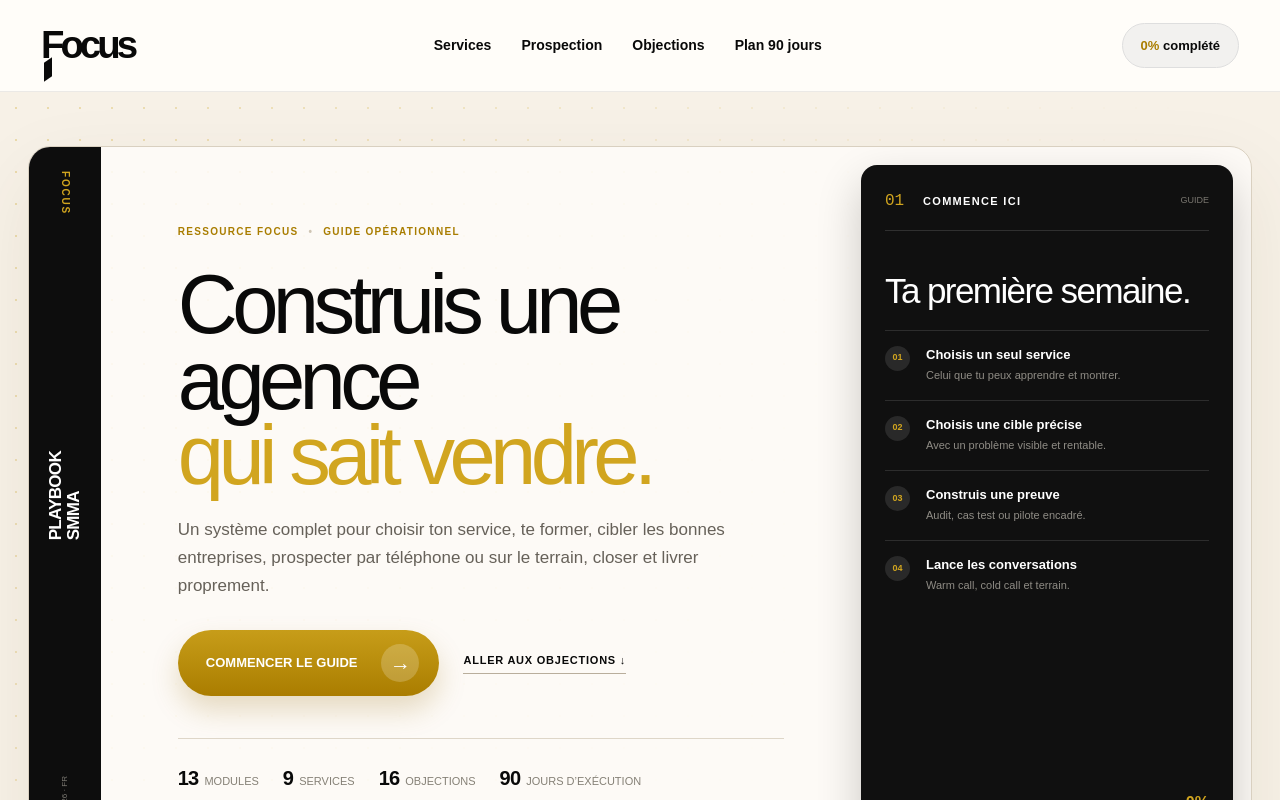
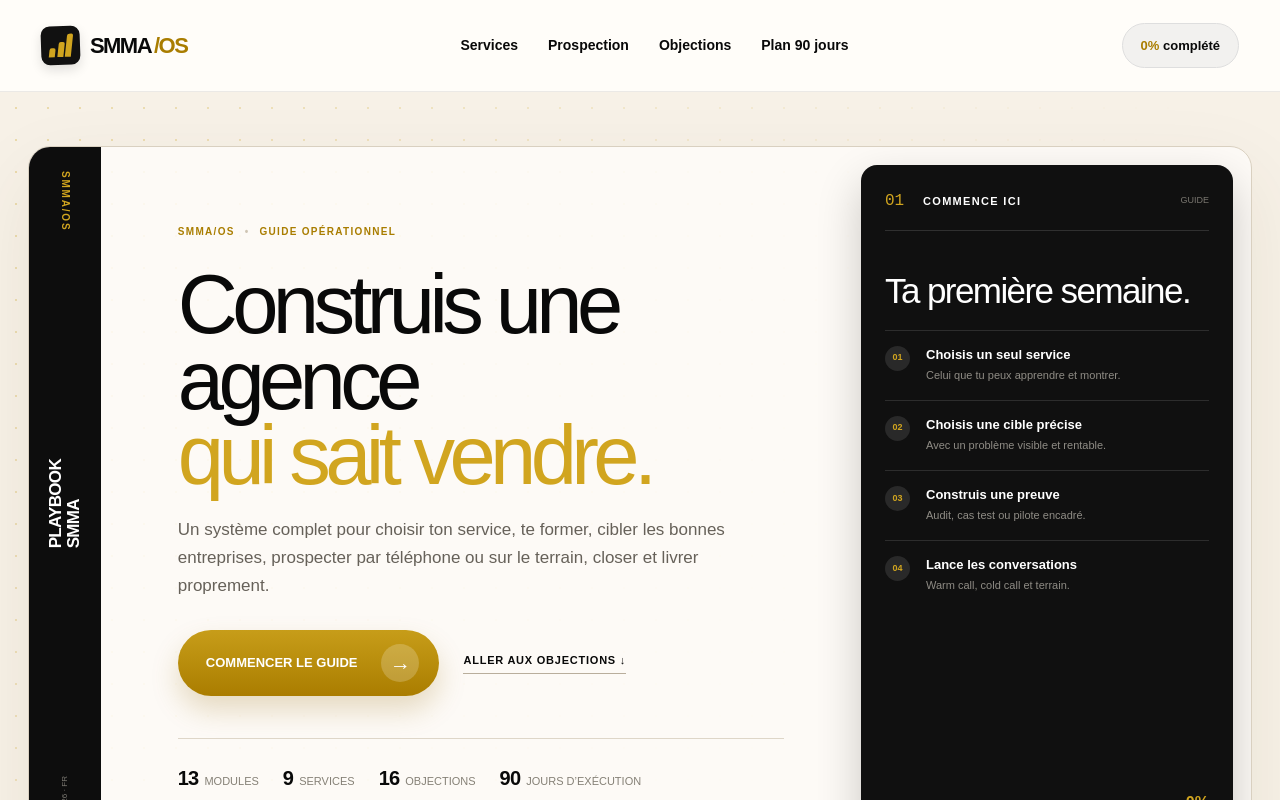
Before and after one commit to bilouahdih-dotcom/focus-smma-playbook, a Next.js app: page / in a window 1280 px wide. Shown: the top 800 px of the page. Built offline with nearby package versions, Linux system fonts and the light colour scheme.

Commit message:
Replace Focus branding with SMMA OS

```diff
--- a/app/globals.css
+++ b/app/globals.css
@@ -23,9 +23,11 @@ a { color: inherit; text-decoration: none; }
 p { line-height: 1.65; }
 
 .topbar { height: 92px; padding: 0 3.2vw; display: flex; align-items: center; justify-content: space-between; position: sticky; top: 0; z-index: 50; background: rgba(255,253,249,.94); border-bottom: 1px solid rgba(0,0,0,.08); backdrop-filter: blur(14px); }
-.brand { font-size: clamp(32px, 3vw, 48px); font-weight: 760; letter-spacing: -4px; line-height: 1; }
-.brand span { position: relative; }
-.brand span::after { content: ""; position: absolute; width: 8px; height: 19px; background: var(--ink); left: 3px; bottom: -13px; transform: skewY(-35deg); }
+.brand { display: inline-flex; align-items: center; line-height: 1; }
+.brand-lockup { display: inline-flex; align-items: center; gap: 10px; }
+.brand-mark { width: 39px; height: 39px; padding: 8px; border-radius: 9px; background: #111; display: flex; align-items: flex-end; gap: 3px; transform: rotate(-2deg); box-shadow: 0 5px 12px rgba(0,0,0,.12); }
+.brand-mark i { display: block; width: 6px; border-radius: 2px 2px 0 0; background: var(--gold); transform: skewX(-8deg); }.brand-mark i:nth-child(1) { height: 9px; }.brand-mark i:nth-child(2) { height: 15px; }.brand-mark i:nth-child(3) { height: 23px; }
+.brand-name { display: flex; align-items: baseline; font-size: 22px; letter-spacing: -.07em; }.brand-name b { font-weight: 900; }.brand-name em { margin-left: 3px; color: var(--gold-dark); font-style: normal; font-weight: 900; }
 .nav-links { display: flex; gap: 30px; font-size: 14px; font-weight: 720; }
 .nav-links a { position: relative; }
 .nav-links a::after { content: ""; position: absolute; left: 0; right: 100%; bottom: -8px; height: 2px; background: var(--gold); transition: .25s; }
@@ -170,7 +172,7 @@ p { line-height: 1.65; }
 }
 
 @media (max-width: 680px) {
-  .topbar { height: 74px; padding: 0 18px; }.brand { font-size: 32px; }.progress-pill { padding: 10px 12px; }.nav-links { top: 74px; }
+  .topbar { height: 74px; padding: 0 18px; }.brand-mark { width: 35px; height: 35px; }.brand-name { font-size: 19px; }.progress-pill { padding: 10px 12px; }.nav-links { top: 74px; }
   .guide-cover { padding: 18px 12px 32px; }.cover-shell { min-height: 0; grid-template-columns: 1fr; border-radius: 16px; }.cover-spine { display: none; }.cover-main { padding: 38px 24px 30px; }.cover-main h1 { font-size: clamp(46px, 14vw, 68px); }.cover-main > p { font-size: 14px; }.cover-actions { align-items: flex-start; flex-direction: column; }.cover-meta { display: grid; grid-template-columns: 1fr 1fr; gap: 13px; }.start-panel { grid-column: 1; margin: 0 10px 10px; }.start-panel h2 { font-size: 28px; }
   .hero { min-height: 740px; padding-top: 105px; }.hero h1 { font-size: clamp(64px,23vw,105px); }.hero-copy > p { margin-top: 35px; }.card-black { top: 18px; transform: translateX(-50%) scale(.7); }.card-green { display: none; }.card-blue { top: auto; bottom: 22px; right: -55px; transform: scale(.64) rotate(-2deg); }.card-gold { top: 80px; right: -73px; transform: scale(.58) rotate(2deg); }.hero-stats { gap: 17px; }.hero-stats b { font-size: 20px; }.hero-stats span { font-size: 8px; }
   .content-section, .section-wrap { width: min(100% - 28px, 1180px); padding: 82px 0; }.section-title { margin-bottom: 35px; }.section-title p { font-size: 15px; }
--- a/app/layout.tsx
+++ b/app/layout.tsx
@@ -3,20 +3,18 @@ import "./globals.css";
 
 export const metadata: Metadata = {
   metadataBase: new URL("https://bilouahdih-dotcom.github.io/focus-smma-playbook/"),
-  title: "Focus — Le Playbook SMMA complet",
+  title: "SMMA/OS — Le Playbook SMMA complet",
   description: "Services, formation, ciblage, cold call, démarchage physique, objections, closing, livraison et plan 90 jours.",
   icons: { icon: "./favicon.svg", shortcut: "./favicon.svg" },
   openGraph: {
-    title: "Focus — Le Playbook SMMA complet",
+    title: "SMMA/OS — Le Playbook SMMA complet",
     description: "Une offre. Une cible. Une méthode. Le guide opérationnel pour construire une agence vendable.",
     type: "website",
-    images: [{ url: "./og.png", width: 1729, height: 910, alt: "Focus — SMMA Playbook" }],
   },
   twitter: {
-    card: "summary_large_image",
-    title: "Focus — Le Playbook SMMA complet",
+    card: "summary",
+    title: "SMMA/OS — Le Playbook SMMA complet",
     description: "Services, scripts, objections, closing et plan 90 jours.",
-    images: ["./og.png"],
   },
 };
 
--- a/app/page.tsx
+++ b/app/page.tsx
@@ -250,6 +250,15 @@ function SectionTitle({ eyebrow, title, text }: { eyebrow: string; title: string
   );
 }
 
+function BrandLogo() {
+  return (
+    <span className="brand-lockup">
+      <span className="brand-mark" aria-hidden="true"><i /><i /><i /></span>
+      <span className="brand-name"><b>SMMA</b><em>/OS</em></span>
+    </span>
+  );
+}
+
 export default function Home() {
   const [activeService, setActiveService] = useState("website");
   const [objectionFilter, setObjectionFilter] = useState("Tous");
@@ -283,12 +292,12 @@ export default function Home() {
     window.localStorage.setItem("focus-smma-plan", JSON.stringify(next));
   };
 
-  const planText = `MON PLAN D'AGENCE — FOCUS\n\nService : ${plan.service || "À définir"}\nCible : ${plan.cible || "À définir"}\nPromesse : ${plan.promesse || "À définir"}\nPrix pilote : ${plan.prix || "À définir"}\nVolume hebdomadaire : ${plan.volume || "À définir"}\nDate de lancement : ${plan.date || "À définir"}\n\nRègle : une offre, une cible, 90 jours d'exécution.`;
+  const planText = `MON PLAN D'AGENCE — SMMA/OS\n\nService : ${plan.service || "À définir"}\nCible : ${plan.cible || "À définir"}\nPromesse : ${plan.promesse || "À définir"}\nPrix pilote : ${plan.prix || "À définir"}\nVolume hebdomadaire : ${plan.volume || "À définir"}\nDate de lancement : ${plan.date || "À définir"}\n\nRègle : une offre, une cible, 90 jours d'exécution.`;
 
   return (
     <main>
       <header className="topbar">
-        <a className="brand" href="#top" aria-label="Focus, retour en haut"><span>F</span>ocus</a>
+        <a className="brand" href="#top" aria-label="SMMA OS, retour en haut"><BrandLogo /></a>
         <nav className={menuOpen ? "nav-links open" : "nav-links"}>
           <a href="#services" onClick={() => setMenuOpen(false)}>Services</a>
           <a href="#prospection" onClick={() => setMenuOpen(false)}>Prospection</a>
@@ -305,12 +314,12 @@ export default function Home() {
         <div className="guide-dots" />
         <div className="cover-shell">
           <aside className="cover-spine" aria-label="Informations du guide">
-            <span>FOCUS</span>
+            <span>SMMA/OS</span>
             <strong>PLAYBOOK<br/>SMMA</strong>
             <small>ÉDITION 2026 · FR</small>
           </aside>
           <div className="cover-main">
-            <div className="cover-breadcrumb"><span>RESSOURCE FOCUS</span><i>•</i><span>GUIDE OPÉRATIONNEL</span></div>
+            <div className="cover-breadcrumb"><span>SMMA/OS</span><i>•</i><span>GUIDE OPÉRATIONNEL</span></div>
             <h1>Construis une agence<br/><em>qui sait vendre.</em></h1>
             <p>Un système complet pour choisir ton service, te former, cibler les bonnes entreprises, prospecter par téléphone ou sur le terrain, closer et livrer proprement.</p>
             <div className="cover-actions">
@@ -484,7 +493,7 @@ export default function Home() {
         </div>
       </section>
 
-      <footer className="footer"><a className="brand" href="#top"><span>F</span>ocus</a><p>Playbook SMMA · Une ressource opérationnelle, pas une promesse de résultat.</p><a href="#top">RETOUR EN HAUT ↑</a></footer>
+      <footer className="footer"><a className="brand" href="#top"><BrandLogo /></a><p>Playbook SMMA · Une ressource opérationnelle, pas une promesse de résultat.</p><a href="#top">RETOUR EN HAUT ↑</a></footer>
     </main>
   );
 }
```
Also changed, not shown: public/og.png (deleted).
